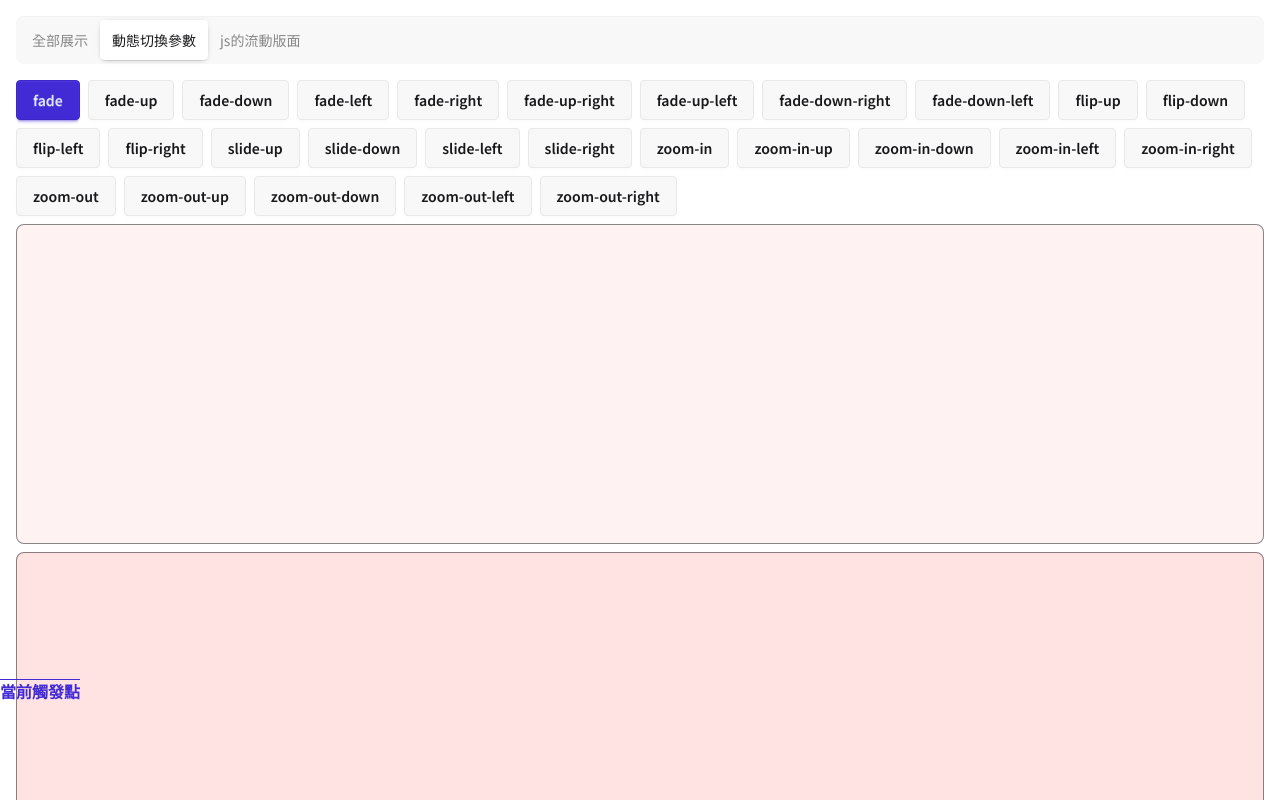
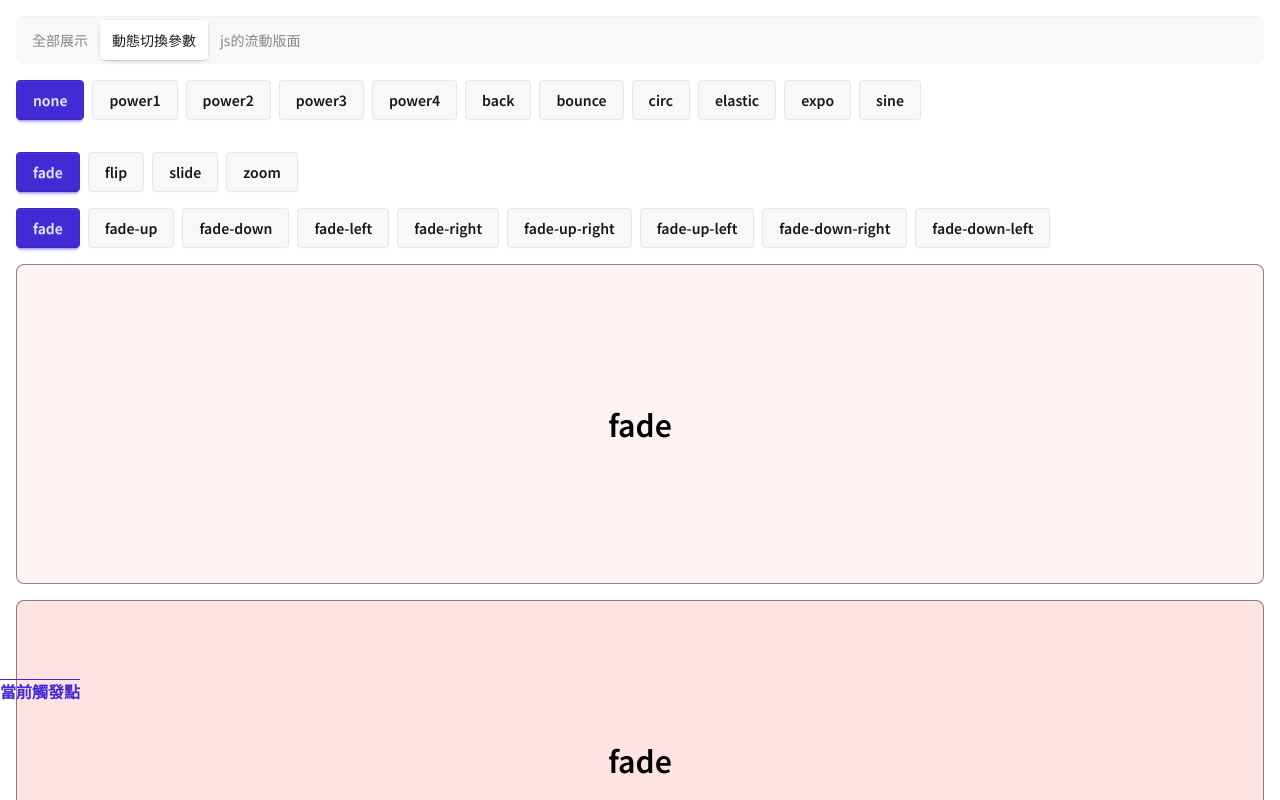
Before and after one commit to GaiaYang/react-primitives, a Next.js app: page /aos in a window 1280 px wide. Both pictures are taken after a click on the tab "動態切換參數". Shown: the top 800 px of the page. Built offline with nearby package versions, Linux system fonts and the light colour scheme.

Commit message:
aos範例新增切換動畫及ease

```diff
--- /dev/null
+++ b/src/app/aos/components/AnimationCategory.tsx
@@ -0,0 +1,58 @@
+import { useState } from "react";
+
+import type { AOSAnimation } from "@/features/aos";
+
+import { animations } from "./config";
+import cn from "@/utils/cn";
+
+const categories = Array.from(
+  new Set(animations.map((item) => item.split("-")[0])),
+);
+export default function AnimationCategory({
+  onChangeAnimation,
+}: {
+  onChangeAnimation: React.Dispatch<React.SetStateAction<AOSAnimation>>;
+}) {
+  const [animation, setAnimation] = useState(animations[0]);
+  const [category, setCategory] = useState(categories[0]);
+
+  return (
+    <div className="flex flex-col gap-4">
+      <div className="flex flex-wrap gap-2">
+        {categories.map((item) => (
+          <button
+            key={item}
+            onClick={() => {
+              setCategory(item);
+              const nextAnimation =
+                animations.find((i) => i.startsWith(item)) || animations[0];
+              setAnimation(nextAnimation);
+              onChangeAnimation(nextAnimation);
+            }}
+            className={cn("btn", {
+              "btn-primary": category === item,
+            })}
+          >
+            {item}
+          </button>
+        ))}
+      </div>
+      <div className="flex flex-wrap gap-2">
+        {animations
+          .filter((item) => item.startsWith(category))
+          .map((item) => (
+            <button
+              key={item}
+              onClick={() => {
+                setAnimation(item);
+                onChangeAnimation(item);
+              }}
+              className={cn("btn", { "btn-primary": animation === item })}
+            >
+              {item}
+            </button>
+          ))}
+      </div>
+    </div>
+  );
+}
--- /dev/null
+++ b/src/app/aos/components/AnimationEaseing.tsx
@@ -0,0 +1,71 @@
+import { useEffect, useState } from "react";
+
+import type { Easing } from "@/features/aos";
+
+import cn from "@/utils/cn";
+import { eases } from "./config";
+
+const easingCategories = Array.from(new Set(eases.map((e) => e.split(".")[0])));
+
+type EaseType = "default" | "in" | "out" | "inOut";
+
+const easeVariants: EaseType[] = ["default", "in", "out", "inOut"];
+const easeVariantMap: Record<EaseType, string> = {
+  default: "",
+  in: "in",
+  out: "out",
+  inOut: "inOut",
+};
+
+export default function AnimationEasingSelector({
+  onChangeEaseing,
+}: {
+  onChangeEaseing: React.Dispatch<React.SetStateAction<Easing>>;
+}) {
+  const [selectedCategory, setSelectedCategory] = useState(eases[0]);
+  const [selectedVariant, setSelectedVariant] = useState(easeVariants[0]);
+
+  useEffect(() => {
+    onChangeEaseing(
+      `${selectedCategory}${selectedVariant === "default" ? "" : "."}${easeVariantMap[selectedVariant] || ""}`,
+    );
+  }, [onChangeEaseing, selectedCategory, selectedVariant]);
+
+  return (
+    <div className="flex flex-col gap-4">
+      <div className="flex flex-wrap gap-2">
+        {easingCategories.map((category) => (
+          <button
+            key={category}
+            type="button"
+            onClick={() => {
+              setSelectedCategory(category);
+              setSelectedVariant(easeVariants[0]);
+            }}
+            className={cn("btn", {
+              "btn-primary": category === selectedCategory,
+            })}
+          >
+            {category}
+          </button>
+        ))}
+      </div>
+      <div className="flex flex-wrap gap-2">
+        {selectedCategory !== "none"
+          ? easeVariants.map((variant) => (
+              <button
+                key={variant}
+                type="button"
+                onClick={() => setSelectedVariant(variant)}
+                className={cn("btn", {
+                  "btn-primary": variant === selectedVariant,
+                })}
+              >
+                {variant}
+              </button>
+            ))
+          : null}
+      </div>
+    </div>
+  );
+}
--- a/src/app/aos/components/Demo.tsx
+++ b/src/app/aos/components/Demo.tsx
@@ -5,7 +5,9 @@ import { useState } from "react";
 import cn from "@/utils/cn";
 
 import { useAOSInitial } from "@/features/aos";
-import { animations, bgColors } from "./config";
+import { animations, eases, bgColors } from "./config";
+import AnimationCategory from "./AnimationCategory";
+import AnimationEaseing from "./AnimationEaseing";
 
 interface Option {
   label: string;
@@ -19,7 +21,7 @@ const options: Option[] = [
 ];
 
 export default function Demo() {
-  const [type, setType] = useState(options[0].value);
+  const [type, setAnimation] = useState(options[0].value);
 
   const { containerRef } = useAOSInitial<HTMLDivElement>();
 
@@ -35,7 +37,7 @@ export default function Demo() {
             role="tab"
             key={item.value}
             onClick={() => {
-              setType(item.value);
+              setAnimation(item.value);
             }}
             className={cn("tab", { "tab-active": type === item.value })}
           >
@@ -66,12 +68,16 @@ function renderAOS(type: string) {
 
 /** 展示所有AOS動畫 */
 function AllExhibit() {
+  const [easeing, setEaseing] = useState(eases[0]);
+
   return (
-    <div className="grid w-full gap-2">
+    <div className="grid w-full gap-4">
+      <AnimationEaseing onChangeEaseing={setEaseing} />
       {animations.map((item, index) => (
-        <div data-aos-container key={item}>
+        <div data-aos-container key={[item, easeing].join("-")}>
           <div
             data-aos={item}
+            data-aos-easing={easeing}
             className={cn(
               "rounded-box border-base-content/50 h-80 border",
               bgColors[index],
@@ -99,27 +105,19 @@ function JsResponsive() {
 
 function DynamicChange() {
   const [animation, setAnimation] = useState(animations[0]);
+  const [easeing, setEaseing] = useState(eases[0]);
+
   return (
-    <div className="grid w-full gap-2">
-      <div className="flex flex-wrap gap-[inherit]">
-        {animations.map((item) => (
-          <button
-            key={item}
-            onClick={() => {
-              setAnimation(item);
-            }}
-            className={cn("btn", { "btn-primary": animation === item })}
-          >
-            {item}
-          </button>
-        ))}
-      </div>
+    <div className="grid w-full gap-4">
+      <AnimationEaseing onChangeEaseing={setEaseing} />
+      <AnimationCategory onChangeAnimation={setAnimation} />
       {Array(10)
         .fill(null)
-        .map((item, index) => (
-          <div data-aos-container key={`${animation}-${index}`}>
+        .map((_, index) => (
+          <div data-aos-container key={[animation, easeing, index].join("-")}>
             <div
               data-aos={animation}
+              data-aos-easing={easeing}
               className={cn(
                 "rounded-box border-base-content/50 h-80 border",
                 bgColors[index],
@@ -132,7 +130,7 @@ function DynamicChange() {
                   index % 11 >= 5 ? "text-white" : "text-black",
                 )}
               >
-                {item}
+                {animation}
               </p>
             </div>
           </div>
--- a/src/app/aos/components/config.ts
+++ b/src/app/aos/components/config.ts
@@ -1,4 +1,4 @@
-import { AOSAnimation } from "@/features/aos";
+import { AOSAnimation, Easing } from "@/features/aos";
 
 export const animations: AOSAnimation[] = [
   "fade",
@@ -28,6 +28,50 @@ export const animations: AOSAnimation[] = [
   "zoom-out-down",
   "zoom-out-left",
   "zoom-out-right",
+];
+
+export const eases: Easing[] = [
+  "none",
+  "power1",
+  "power1.in",
+  "power1.out",
+  "power1.inOut",
+  "power2",
+  "power2.in",
+  "power2.out",
+  "power2.inOut",
+  "power3",
+  "power3.in",
+  "power3.out",
+  "power3.inOut",
+  "power4",
+  "power4.in",
+  "power4.out",
+  "power4.inOut",
+  "back",
+  "back.in",
+  "back.out",
+  "back.inOut",
+  "bounce",
+  "bounce.in",
+  "bounce.out",
+  "bounce.inOut",
+  "circ",
+  "circ.in",
+  "circ.out",
+  "circ.inOut",
+  "elastic",
+  "elastic.in",
+  "elastic.out",
+  "elastic.inOut",
+  "expo",
+  "expo.in",
+  "expo.out",
+  "expo.inOut",
+  "sine",
+  "sine.in",
+  "sine.out",
+  "sine.inOut",
 ];
 
 export const bgColors: string[] = [
--- a/src/features/aos/core/initScrollAnimations.ts
+++ b/src/features/aos/core/initScrollAnimations.ts
@@ -78,6 +78,7 @@ function parseAttributes<E extends Element>(element: E) {
 
   for (const key of Object.keys(AOS_ATTRIBUTE_MAP)) {
     const value = element.getAttribute(key);
+
     if (value) {
       const prop = AOS_ATTRIBUTE_MAP[key as `data-aos-${DataKeys}`];
 
--- a/src/features/aos/hooks/useAOSInitial.ts
+++ b/src/features/aos/hooks/useAOSInitial.ts
@@ -35,9 +35,9 @@ export default function useAOSInitial<E extends HTMLElement = HTMLElement>() {
           (element) => !elementAnimations.current.has(element),
         );
         if (newElements.length === 0) return;
-        const anims = initScrollAnimations(newElements, contextSafe);
+        const animates = initScrollAnimations(newElements, contextSafe);
         newElements.forEach((element, index) => {
-          elementAnimations.current.set(element, anims[index]);
+          elementAnimations.current.set(element, animates[index]);
         });
       };
 
@@ -72,9 +72,9 @@ export default function useAOSInitial<E extends HTMLElement = HTMLElement>() {
 
         // 清理移除的元素動畫
         for (const element of removedElements) {
-          const anim = elementAnimations.current.get(element);
-          if (anim) {
-            anim.kill();
+          const animate = elementAnimations.current.get(element);
+          if (animate) {
+            animate.kill();
             elementAnimations.current.delete(element);
           }
         }
```
